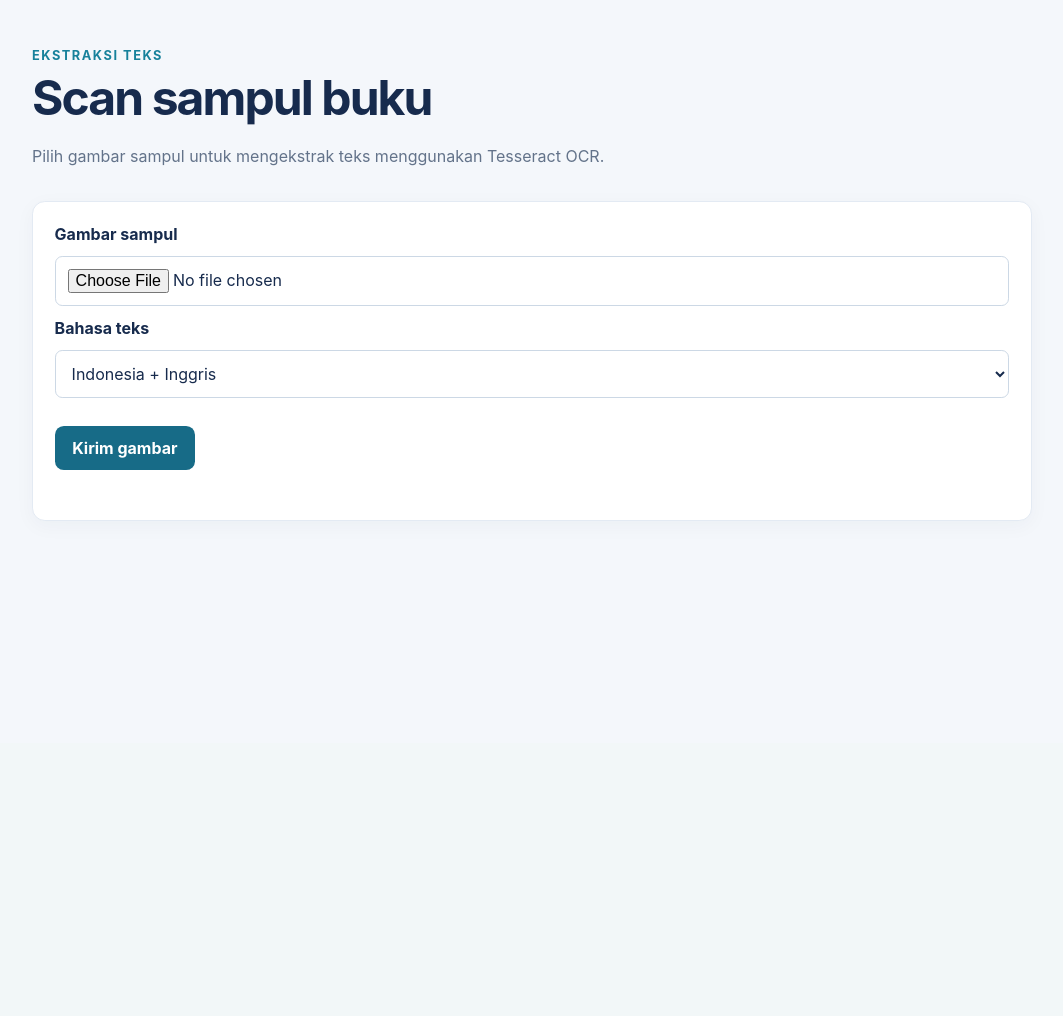
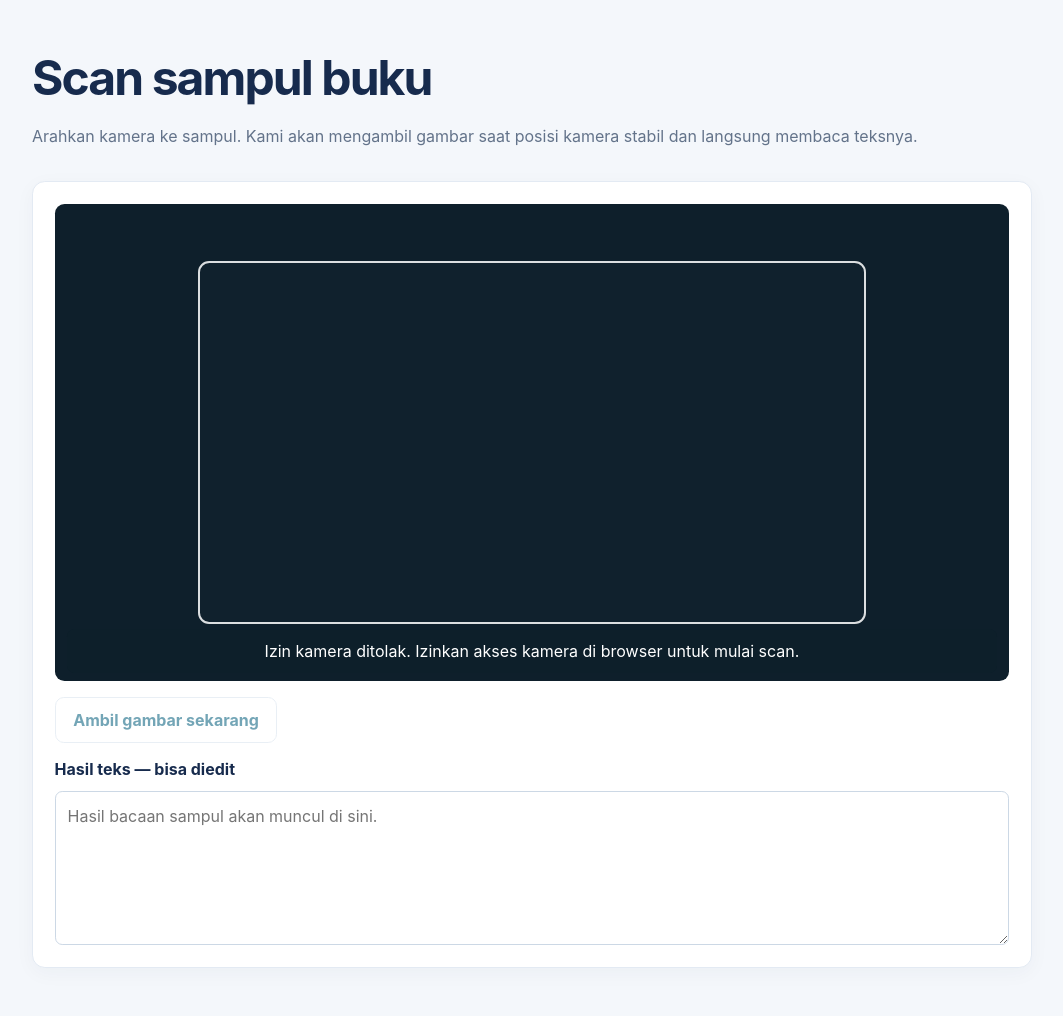
Before and after one commit to rkm-nirmala/rkm_LiSiAI, a Flask app: page /scan in a window 1280 px wide. Shown: the part 57-1073 px from the top of the page, without its empty margins (108-1171 px from the left). Before the commit the page ends 578 px from the top, so only its background shows below. Run offline with Flask 3, Linux system fonts and the light colour scheme.

Commit message:
Add automatic camera book scanning
Co-authored-by: Copilot <223556219+Copilot@users.noreply.github.com>

```diff
--- a/static/style.css
+++ b/static/style.css
@@ -163,6 +163,63 @@ nav a:hover {
   margin-bottom: 1rem;
 }
 
+.scanner {
+  display: grid;
+  gap: 1rem;
+}
+
+.camera-view {
+  position: relative;
+  overflow: hidden;
+  min-height: 240px;
+  border-radius: 0.6rem;
+  background: #10212d;
+}
+
+.camera-view video {
+  display: block;
+  width: 100%;
+  max-height: min(65vh, 620px);
+  object-fit: contain;
+}
+
+.camera-guide {
+  position: absolute;
+  inset: 12% 15%;
+  border: 2px solid rgb(255 255 255 / 85%);
+  border-radius: 0.7rem;
+  box-shadow: 0 0 0 100vmax rgb(10 25 35 / 18%);
+  pointer-events: none;
+}
+
+.camera-status {
+  position: absolute;
+  right: 0.75rem;
+  bottom: 0.5rem;
+  left: 0.75rem;
+  margin: 0;
+  padding: 0.6rem 0.8rem;
+  border-radius: 0.45rem;
+  background: rgb(13 31 42 / 82%);
+  color: #fff !important;
+  text-align: center;
+}
+
+.scanner textarea {
+  min-height: 8rem;
+  line-height: 1.6;
+}
+
+.scanner > .button {
+  justify-self: start;
+  margin-top: 0;
+}
+
+.scanner > .button:disabled {
+  cursor: wait;
+  opacity: 0.6;
+}
+
 .section-heading {
   display: flex;
   align-items: center;
--- a/templates/scan.html
+++ b/templates/scan.html
@@ -4,44 +4,178 @@
 
 {% block content %}
   <section class="page-heading">
-    <p class="eyebrow">Ekstraksi teks</p>
     <h1>Scan sampul buku</h1>
-    <p>Pilih gambar sampul untuk mengekstrak teks menggunakan Tesseract OCR.</p>
+    <p>Arahkan kamera ke sampul. Kami akan mengambil gambar saat posisi kamera stabil dan langsung membaca teksnya.</p>
   </section>
-  <section class="panel">
-    <form id="scan-form">
-      <label for="image">Gambar sampul</label>
-      <input id="image" name="image" type="file" accept="image/*" required>
-      <label for="language">Bahasa teks</label>
-      <select id="language" name="language">
-        <option value="ind+eng">Indonesia + Inggris</option>
-        <option value="ind">Indonesia</option>
-        <option value="eng">Inggris</option>
-      </select>
-      <button class="button" type="submit">Kirim gambar</button>
+  <section class="panel scanner">
+    <div class="camera-view">
+      <video id="camera" autoplay muted playsinline aria-label="Tampilan kamera untuk scan sampul"></video>
+      <div class="camera-guide" aria-hidden="true"></div>
+      <p id="camera-status" class="camera-status" role="status" aria-live="polite">Membuka kamera...</p>
+    </div>
+    <button id="capture" class="button button-secondary" type="button" disabled>Ambil gambar sekarang</button>
+    <form id="result-form">
+      <label for="extracted-text">Hasil teks — bisa diedit</label>
+      <textarea id="extracted-text" name="text" rows="5" placeholder="Hasil bacaan sampul akan muncul di sini." autocomplete="off"></textarea>
     </form>
-    <pre id="scan-result" class="result" aria-live="polite"></pre>
+    <canvas id="capture-canvas" hidden></canvas>
   </section>
   <script>
-    const form = document.querySelector("#scan-form");
-    const result = document.querySelector("#scan-result");
+    const video = document.querySelector("#camera");
+    const status = document.querySelector("#camera-status");
+    const captureButton = document.querySelector("#capture");
+    const canvas = document.querySelector("#capture-canvas");
+    const textField = document.querySelector("#extracted-text");
+    const context = canvas.getContext("2d", { willReadFrequently: true });
+    const sampleCanvas = document.createElement("canvas");
+    sampleCanvas.width = 160;
+    sampleCanvas.height = 120;
+    const sampleContext = sampleCanvas.getContext("2d", { willReadFrequently: true });
 
-    form.addEventListener("submit", async (event) => {
-      event.preventDefault();
-      result.textContent = "Mengirim gambar...";
+    let cameraStream;
+    let previousFrame;
+    let stableSince = 0;
+    let lastCaptureAt = 0;
+    let processing = false;
+    let autoCapture = true;
+
+    function inspectFrame() {
+      if (!autoCapture || processing || video.readyState < HTMLMediaElement.HAVE_CURRENT_DATA) {
+        window.setTimeout(inspectFrame, 200);
+        return;
+      }
+
+      sampleContext.drawImage(video, 0, 0, sampleCanvas.width, sampleCanvas.height);
+      const pixels = sampleContext.getImageData(0, 0, sampleCanvas.width, sampleCanvas.height).data;
+      const luminance = new Uint8Array(sampleCanvas.width * sampleCanvas.height);
+      let edges = 0;
+      for (let y = 0; y < sampleCanvas.height; y += 1) {
+        for (let x = 0; x < sampleCanvas.width; x += 1) {
+          const pixel = (y * sampleCanvas.width + x) * 4;
+          const light = Math.round(
+            pixels[pixel] * 0.299 + pixels[pixel + 1] * 0.587 + pixels[pixel + 2] * 0.114,
+          );
+          luminance[y * sampleCanvas.width + x] = light;
+          if (
+            x > 0 &&
+            (Math.abs(light - luminance[y * sampleCanvas.width + x - 1]) > 35 ||
+              (y > 0 &&
+                Math.abs(light - luminance[(y - 1) * sampleCanvas.width + x]) > 35))
+          ) {
+            edges += 1;
+          }
+        }
+      }
+
+      const now = performance.now();
+      let difference = Infinity;
+      if (previousFrame) {
+        let totalDifference = 0;
+        for (let index = 0; index < luminance.length; index += 1) {
+          totalDifference += Math.abs(luminance[index] - previousFrame[index]);
+        }
+        difference = totalDifference / luminance.length;
+      }
+
+      if (difference < 8) {
+        if (!stableSince) stableSince = now;
+      } else {
+        stableSince = 0;
+      }
+      previousFrame = luminance;
+
+      const edgeRatio = edges / luminance.length;
+      if (
+        stableSince &&
+        now - stableSince >= 1400 &&
+        now - lastCaptureAt >= 7000 &&
+        edgeRatio > 0.015
+      ) {
+        lastCaptureAt = now;
+        readCapture();
+      }
+
+      window.setTimeout(inspectFrame, 200);
+    }
+
+    async function readCapture() {
+      if (processing || !video.videoWidth) return;
+      processing = true;
+      captureButton.disabled = true;
+      status.textContent = "Membaca teks pada sampul...";
+
+      const scale = Math.min(1, 1600 / video.videoWidth);
+      canvas.width = Math.round(video.videoWidth * scale);
+      canvas.height = Math.round(video.videoHeight * scale);
+      context.drawImage(video, 0, 0, canvas.width, canvas.height);
+
       try {
-        const response = await fetch("/ocr", {
-          method: "POST",
-          body: new FormData(form),
+        const blob = await new Promise((resolve) => canvas.toBlob(resolve, "image/jpeg", 0.9));
+        if (!blob) throw new Error("Gambar dari kamera tidak dapat dibuat.");
+
+        const formData = new FormData();
+        formData.append("image", blob, "sampul.jpg");
+        const response = await fetch("/ocr", { method: "POST", body: formData });
+        const result = await response.json();
+        if (!response.ok) throw new Error(result.error || "Pembacaan teks gagal.");
+
+        const text = (result.text || "").replace(/\s+/g, " ").trim();
+        if (text) {
+          textField.value = text;
+          status.textContent = "Teks ditemukan. Periksa dan edit hasilnya di kolom bawah.";
+          autoCapture = false;
+        } else {
+          status.textContent = "Teks belum terbaca. Atur posisi atau fokus kamera; pemindaian akan dicoba lagi.";
+          stableSince = 0;
+        }
+      } catch (error) {
+        status.textContent = `Tidak dapat membaca sampul: ${error.message}`;
+        autoCapture = false;
+      } finally {
+        processing = false;
+        captureButton.disabled = false;
+      }
+    }
+
+    captureButton.addEventListener("click", () => {
+      autoCapture = false;
+      readCapture();
+    });
+
+    async function openCamera() {
+      if (!navigator.mediaDevices?.getUserMedia) {
+        status.textContent = "Kamera memerlukan HTTPS atau localhost dan dukungan browser.";
+        return;
+      }
+
+      try {
+        cameraStream = await navigator.mediaDevices.getUserMedia({
+          audio: false,
+          video: {
+            facingMode: { ideal: "environment" },
+            width: { ideal: 1280 },
+            height: { ideal: 720 },
+          },
         });
-        const body = await response.json();
-        if (!response.ok) throw new Error(body.error || "OCR gagal.");
-        result.textContent = body.text
-          ? `Teks: ${body.text}\nBahasa: ${body.language}\nKeyakinan rata-rata: ${body.confidence ?? "tidak tersedia"}%`
-          : "Tidak ada teks yang terdeteksi pada gambar.";
+        video.srcObject = cameraStream;
+        await video.play();
+        captureButton.disabled = false;
+        status.textContent = "Arahkan sampul ke kamera dan tahan agar gambar stabil.";
+        window.setTimeout(inspectFrame, 200);
       } catch (error) {
-        result.textContent = `Gagal mengirim gambar: ${error.message}`;
+        cameraStream?.getTracks().forEach((track) => track.stop());
+        video.srcObject = null;
+        const message = error.name === "NotAllowedError"
+          ? "Izin kamera ditolak. Izinkan akses kamera di browser untuk mulai scan."
+          : `Kamera tidak dapat dibuka: ${error.message}`;
+        status.textContent = message;
       }
+    }
+
+    window.addEventListener("pagehide", () => {
+      cameraStream?.getTracks().forEach((track) => track.stop());
     });
+
+    openCamera();
   </script>
 {% endblock %}
```
Also changed, not shown: README.md.
